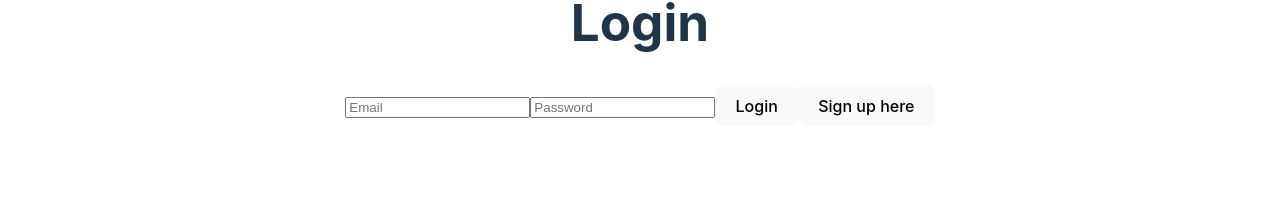
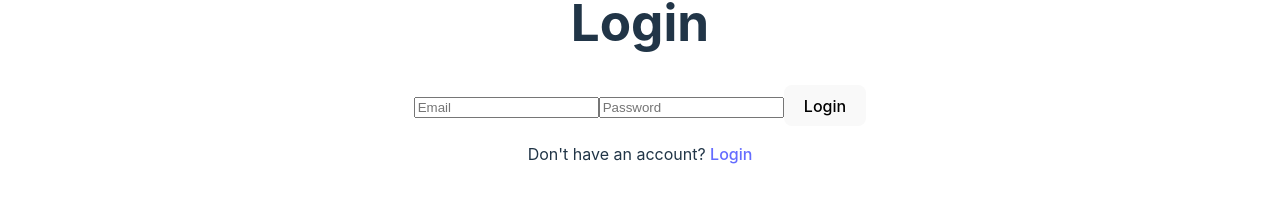
Before and after one commit to alexcsia/Chatting-App, a Vue app in the folder frontend/: page /login in a window 1280 px wide. Shown: the part 132-334 px from the top of the page. Built offline with nearby package versions, Linux system fonts and the light colour scheme; no server answers.

Commit message:
redirect to login via router-link

```diff
--- a/frontend/src/components/LoginForm.vue
+++ b/frontend/src/components/LoginForm.vue
@@ -3,7 +3,9 @@
     <input v-model="email" type="email" placeholder="Email" required />
     <input v-model="password" type="password" placeholder="Password" required />
     <button type="submit">Login</button>
-    <button v-on:click="redirectSignUp">Sign up here</button>
+    <p class="login-link">
+      Don't have an account? <router-link to="/login">Login</router-link>
+    </p>
   </form>
 </template>
 
@@ -25,8 +27,4 @@ const handleSubmit = async () => {
     console.error("Login failed:", error);
   }
 };
-
-const redirectSignUp = async () => {
-  router.push("/signup");
-};
 </script>
```
